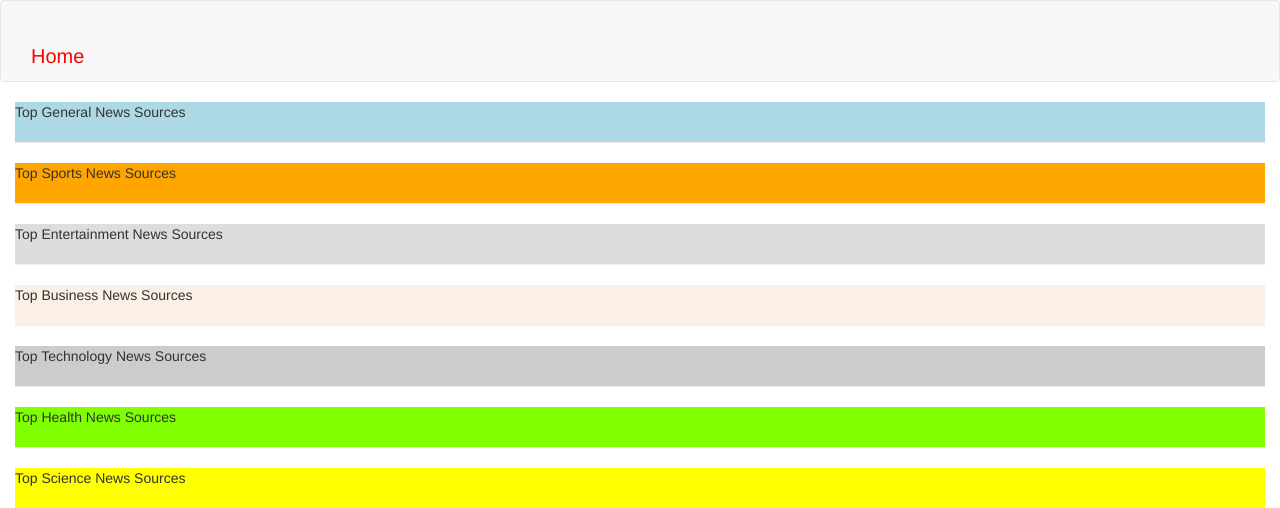
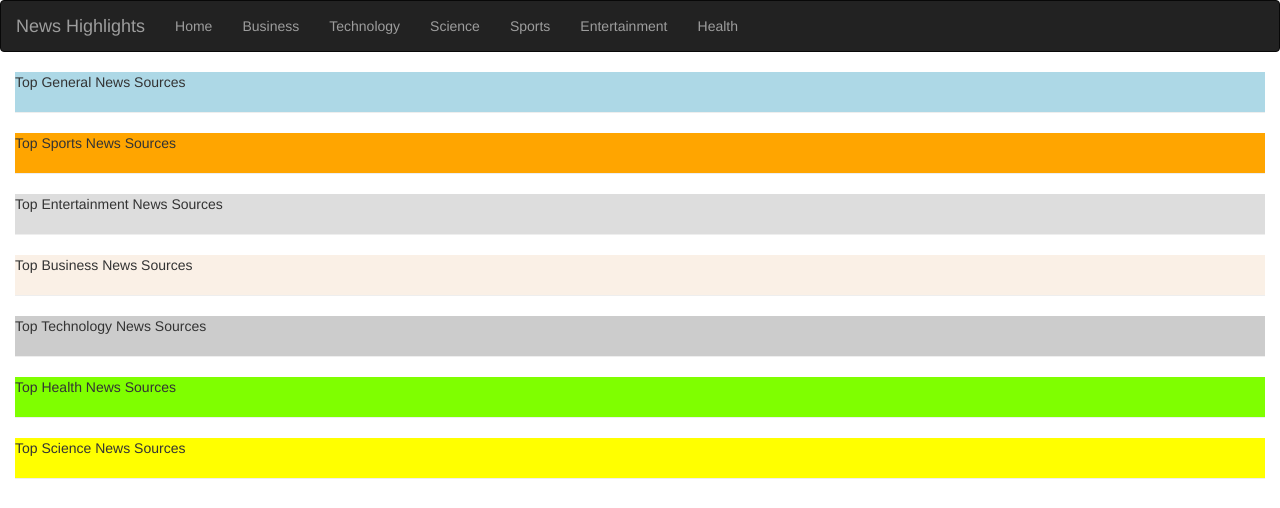
Before and after one commit to Akumucollins/News_Headlines, a Flask app: template app/templates/index.html in a window 1280 px wide. Shown: the top 508 px of the page. Run offline with Flask 2, Linux system fonts and the light colour scheme; the template is opened without the code that fills it, so the values that code supplies are empty; parts of the project's set-up code (start-up, migrations or seed data) failed here and were passed over; some libraries are stand-ins or nearby versions.

Commit message:
added a bootstrap navbar

```diff
--- a/app/templates/navbar.html
+++ b/app/templates/navbar.html
@@ -1,4 +1,4 @@
-<div style="color:green" class="navbar navbar-default" role="navigation">
+<div class="navbar navbar-inverse" role="navigation">
   <div class="container-fluid">
       <div class="navbar-header">
           <button type="button" class="navbar-toggle" data-toggle="collapse" data-target=".navbar-collapse">
@@ -7,11 +7,31 @@
             <span class="icon-bar"></span>
             <span class="icon-bar"></span>
           </button>
-            <a style="color:red; font-size:40px" class="navbar-brand> News</a>
+          <a class="navbar-brand" href="/">News Highlights</a>
       </div>
-          <div class=" navbar-collapse collapse ">
-              <ul class="nav navbar-nav ">
-                  <li><a style="color:red; font-size:20px; " href="/ ">Home</a></li>
+      <div class="navbar-collapse collapse">
+          <ul class="nav navbar-nav">
+              <li>
+                <a  href="/{{'categories/General'}}">Home<span class="sr-only">(current)</span></a>
+              </li>
+              <li class="nav-item">
+                <a class="nav-link" href="/{{'categories/Business'}}">Business</a>
+              </li>
+              <li class="nav-item">
+                <a class="nav-link" href="/{{'categories/Technology'}}">Technology</a>
+              </li>
+              <li class="nav-item">
+                <a class="nav-link" href="/{{'categories/Science'}}">Science</a>
+              </li>
+              <li class="nav-item">
+                <a class="nav-link" href="/{{'categories/Sports'}}">Sports</a>
+              </li>
+              <li class="nav-item">
+                <a class="nav-link" href="/{{'categories/Entertainment'}}">Entertainment</a>
+              </li>
+              <li class="nav-item">
+                <a class="nav-link" href="/{{'categories/Health'}}">Health</a>
+              </li>
       </div>
   </div>
 </div>
```
Lines whose indentation alone changed are shown as unchanged.
